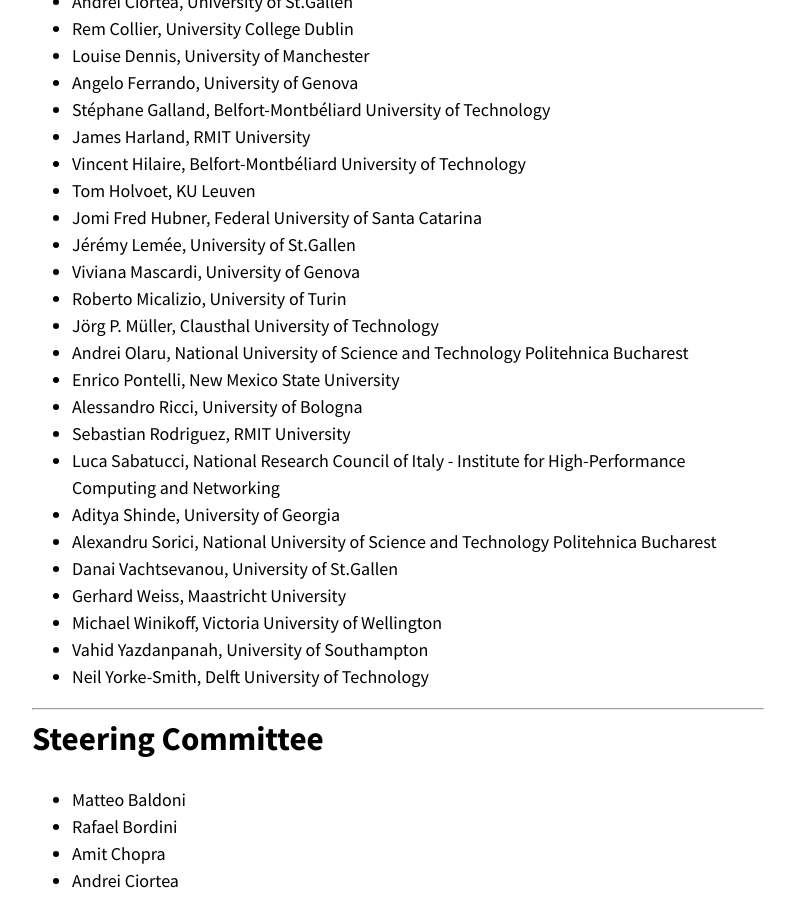
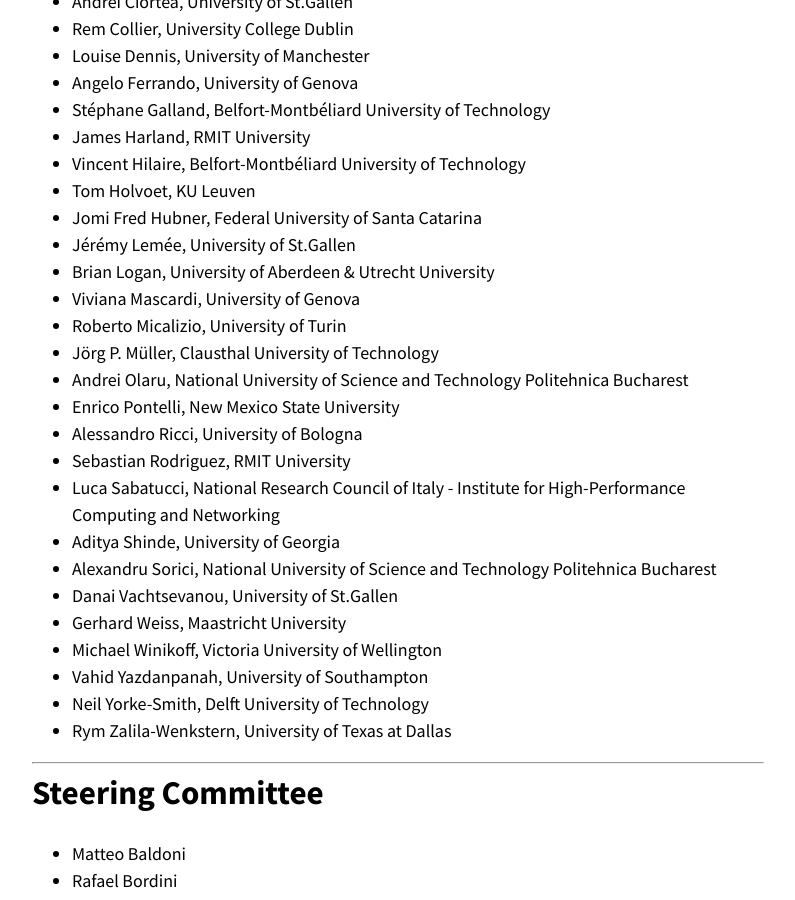
Before and after one commit to emas-workshop/2026, a Jekyll site: the page built from committees.md, in a window 1280 px wide and 900 px high, scrolled down 704 px. Shown: the whole window, without its empty margins (242-1037 px from the left). Built offline with Jekyll 4.4.1, drawn with Linux system fonts in a browser that asks for light colours; nearby versions of some CDN libraries; our own code applies the rules of GitHub Pages for plain Markdown files.

Commit message:
reafactor(committees.md) add new members

```diff
--- a/committees.md
+++ b/committees.md
@@ -32,6 +32,7 @@
 - Tom Holvoet,	KU Leuven
 - Jomi Fred Hubner, Federal University of Santa Catarina
 - Jérémy Lemée, University of St.Gallen
+- Brian Logan, University of Aberdeen & Utrecht University
 - Viviana Mascardi, University of Genova
 - Roberto	Micalizio,	University of Turin
 - Jörg P. Müller, Clausthal University of Technology
@@ -47,6 +48,7 @@
 - Michael Winikoff, Victoria University of Wellington
 - Vahid Yazdanpanah, University of Southampton
 - Neil Yorke-Smith, Delft University of Technology
+- Rym Zalila-Wenkstern, University of Texas at Dallas
 
 ***
 
```
